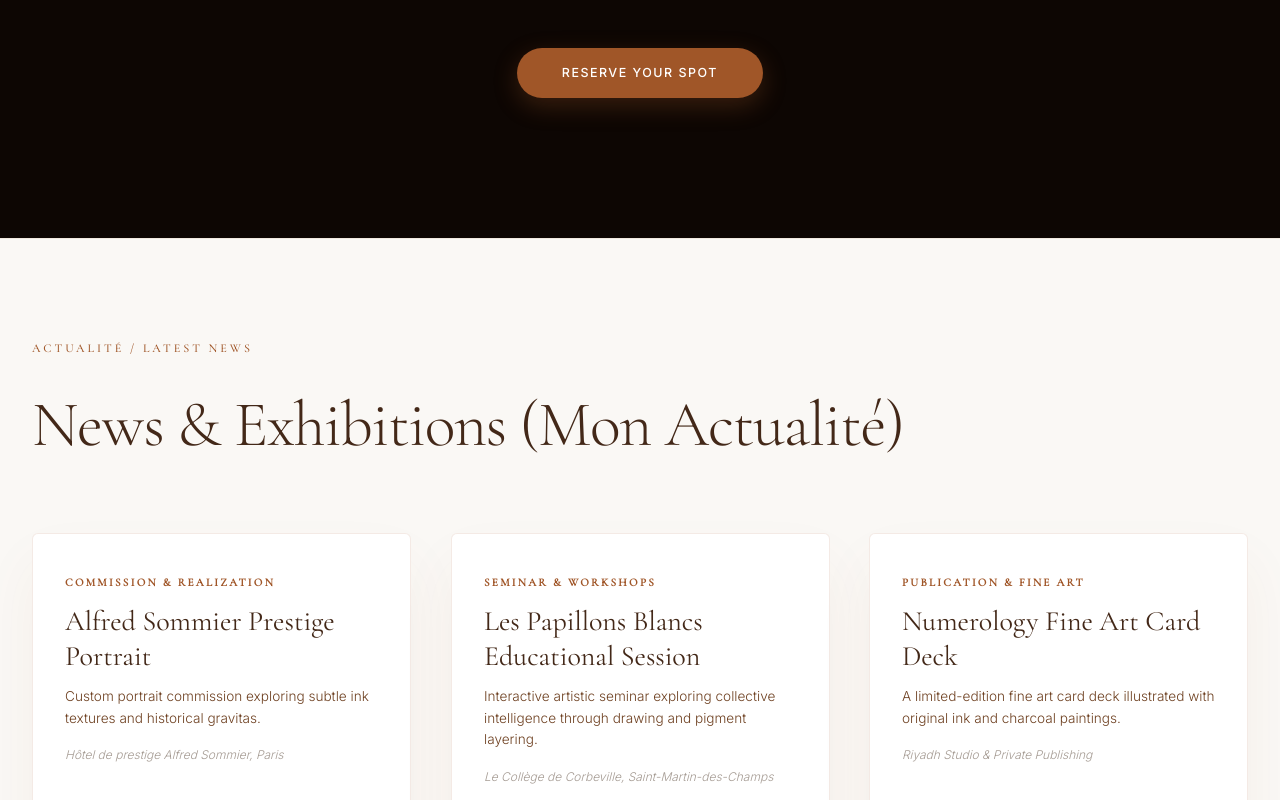
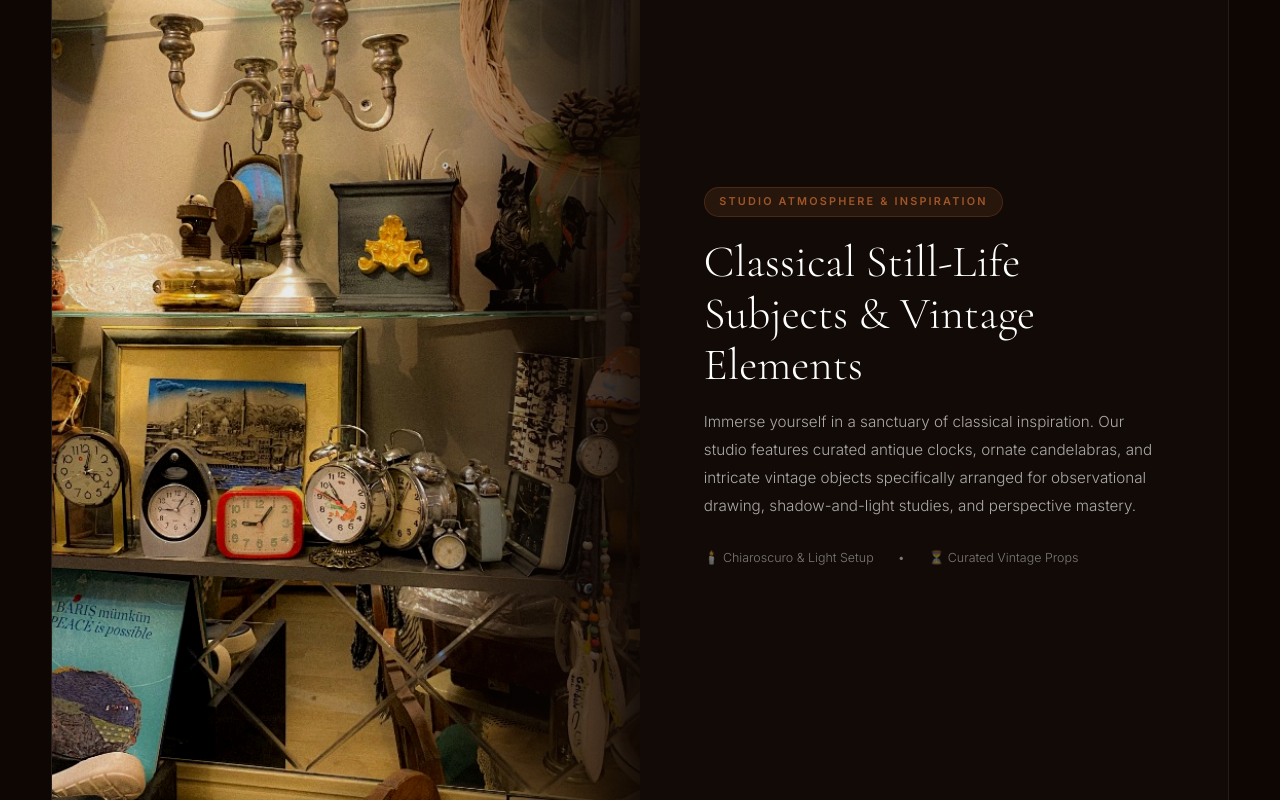
Before and after one commit to a7su/majed-web, a React (Vite) app: page / in a window 1280 px wide. Shown: the part 6360-7160 px from the top of the page. Built offline with nearby package versions, Linux system fonts and the light colour scheme.

Commit message:
feat: add studio atmosphere & vintage still-life subjects showcase banner to Workshops & Courses section

```diff
--- a/src/components/CourseSection.jsx
+++ b/src/components/CourseSection.jsx
@@ -351,6 +351,127 @@ export default function CourseSection({ onInquireCourse }) {
           ))}
         </div>
 
+        {/* ── STUDIO ATMOSPHERE & STILL-LIFE SHOWCASE ── */}
+        <div
+          className="scroll-reveal"
+          style={{
+            maxWidth: '1300px',
+            margin: '4rem auto 0',
+            borderRadius: '24px',
+            overflow: 'hidden',
+            backgroundColor: 'rgba(255,255,255,0.02)',
+            border: '1px solid rgba(255,255,255,0.08)',
+            display: 'grid',
+            gridTemplateColumns: 'repeat(auto-fit, minmax(320px, 1fr))',
+            alignItems: 'center',
+          }}
+        >
+          {/* Image */}
+          <div
+            style={{
+              position: 'relative',
+              height: '100%',
+              minHeight: '380px',
+              overflow: 'hidden',
+            }}
+          >
+            <img
+              src="/images/studio_collection.jpg"
+              alt="Studio Environment & Still-Life Objects"
+              style={{
+                width: '100%',
+                height: '100%',
+                objectFit: 'cover',
+                objectPosition: 'center',
+                filter: 'brightness(0.9) contrast(1.05)',
+                transition: 'transform 0.8s var(--ease-smooth)',
+              }}
+              onMouseEnter={(e) => (e.currentTarget.style.transform = 'scale(1.04)')}
+              onMouseLeave={(e) => (e.currentTarget.style.transform = 'scale(1)')}
+            />
+            <div
+              style={{
+                position: 'absolute',
+                inset: 0,
+                background: 'linear-gradient(to right, rgba(13,6,3,0) 60%, rgba(13,6,3,0.9) 100%)',
+                pointerEvents: 'none',
+              }}
+            />
+          </div>
+
+          {/* Text Content */}
+          <div
+            style={{
+              padding: 'clamp(2.5rem, 5vw, 4rem)',
+              direction: isAr ? 'rtl' : 'ltr',
+            }}
+          >
+            <span
+              style={{
+                display: 'inline-block',
+                fontFamily: 'var(--font-sans)',
+                fontSize: '0.68rem',
+                fontWeight: 600,
+                letterSpacing: '0.2em',
+                textTransform: 'uppercase',
+                color: 'var(--color-brand)',
+                backgroundColor: 'rgba(160,86,40,0.15)',
+                border: '1px solid rgba(160,86,40,0.3)',
+                padding: '0.35rem 0.9rem',
+                borderRadius: '9999px',
+                marginBottom: '1.25rem',
+              }}
+            >
+              {isAr ? 'بيئة الاستوديو والإلهام' : 'STUDIO ATMOSPHERE & INSPIRATION'}
+            </span>
+
+            <h3
+              style={{
+                fontFamily: isAr ? "'PalestineFont', 'Amiri', serif" : "'Cormorant Garamond', Georgia, serif",
+                fontSize: 'clamp(2rem, 3.5vw, 2.8rem)',
+                fontWeight: 300,
+                color: '#FFFFFF',
+                lineHeight: 1.15,
+                marginBottom: '1rem',
+              }}
+            >
+              {isAr
+                ? 'عناصر الطبيعة الصامتة والتفاصيل الكلاسيكية'
+                : 'Classical Still-Life Subjects & Vintage Elements'}
+            </h3>
+
+            <p
+              style={{
+                fontFamily: isAr ? "'Cairo', sans-serif" : 'var(--font-sans)',
+                fontSize: '0.95rem',
+                fontWeight: 300,
+                color: 'rgba(255,255,255,0.65)',
+                lineHeight: 1.85,
+                marginBottom: '1.75rem',
+              }}
+            >
+              {isAr
+                ? 'انغمس في بيئة تحاكي مراسم الفنون الكلاسيكية، حيث تُحاط بساعات أثرية، وتفاصيل معدنية، وعناصر طبيعة صامتة فريدة تم تقييمها بعناية لتطبيق دراسات الظل والضوء، المنظور، والنسب في الورش التدريبية.'
+                : 'Immerse yourself in a sanctuary of classical inspiration. Our studio features curated antique clocks, ornate candelabras, and intricate vintage objects specifically arranged for observational drawing, shadow-and-light studies, and perspective mastery.'}
+            </p>
+
+            <div
+              style={{
+                display: 'flex',
+                alignItems: 'center',
+                gap: '1.5rem',
+                fontSize: '0.78rem',
+                color: 'rgba(255,255,255,0.45)',
+                fontFamily: 'var(--font-sans)',
+              }}
+            >
+              <span>🕯️ {isAr ? 'إضاءة طبيعية وتأثيرات الظل' : 'Chiaroscuro & Light Setup'}</span>
+              <span>•</span>
+              <span>⏳ {isAr ? 'عناصر تاريخية وأثرية' : 'Curated Vintage Props'}</span>
+            </div>
+          </div>
+        </div>
+
         {/* Bottom CTA */}
         <div
           className="scroll-reveal"
```
Also changed, not shown: public/images/studio_collection.jpg (added).
